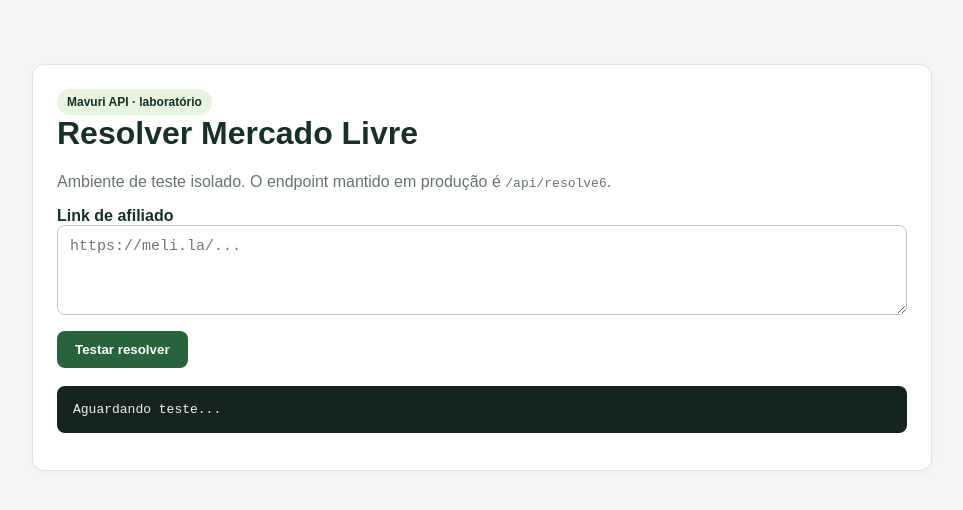
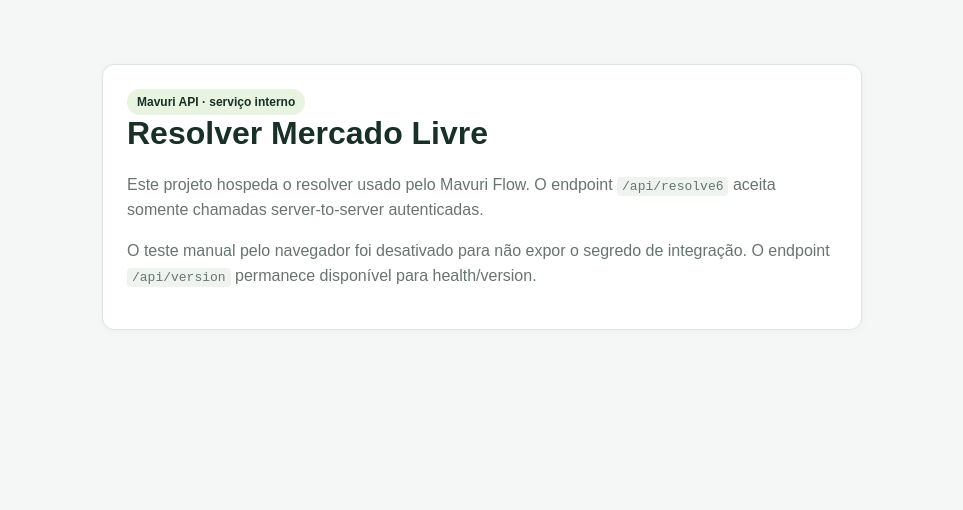
Before and after one commit to mavurioficial/mavuri-api-test, a plain HTML site: page index.html in a window 1280 px wide. Shown: the whole page, without its empty margins (158-1121 px from the left). Drawn offline with Linux system fonts and the light colour scheme.

Commit message:
security: remove browser resolver test surface

```diff
--- a/index.html
+++ b/index.html
@@ -3,30 +3,24 @@
 <head>
 <meta charset="utf-8">
 <meta name="viewport" content="width=device-width,initial-scale=1">
-<title>Mavuri Resolver — laboratório</title>
+<title>Mavuri Resolver — serviço interno</title>
 <style>
 body{font-family:Arial,sans-serif;margin:0;background:#f4f7f5;color:#183027}
-main{max-width:900px;margin:40px auto;padding:24px}
+main{max-width:760px;margin:40px auto;padding:24px}
 .card{background:#fff;border:1px solid #dbe5df;border-radius:12px;padding:24px;box-shadow:0 2px 10px #00000008}
-h1{margin-top:0}.muted{color:#66756e}
-textarea{width:100%;min-height:90px;box-sizing:border-box;padding:12px;border:1px solid #b9c9c0;border-radius:8px;font-size:15px}
-button{margin-top:12px;padding:11px 18px;border:0;border-radius:8px;background:#28633d;color:#fff;font-weight:700;cursor:pointer}
-pre{white-space:pre-wrap;word-break:break-word;background:#17231e;color:#e8f2ec;padding:16px;border-radius:8px;margin-top:18px;max-height:55vh;overflow:auto}
+h1{margin-top:0}.muted{color:#66756e;line-height:1.55}
 .badge{display:inline-block;background:#e8f4df;padding:6px 10px;border-radius:999px;font-size:12px;font-weight:700}
+code{background:#eef3ef;padding:2px 5px;border-radius:4px}
 </style>
 </head>
 <body>
 <main>
 <div class="card">
-<span class="badge">Mavuri API · laboratório</span>
+<span class="badge">Mavuri API · serviço interno</span>
 <h1>Resolver Mercado Livre</h1>
-<p class="muted">Ambiente de teste isolado. O endpoint mantido em produção é <code>/api/resolve6</code>.</p>
-<label for="url"><strong>Link de afiliado</strong></label>
-<textarea id="url" placeholder="https://meli.la/..."></textarea>
-<button id="testar">Testar resolver</button>
-<pre id="resultado">Aguardando teste...</pre>
+<p class="muted">Este projeto hospeda o resolver usado pelo Mavuri Flow. O endpoint <code>/api/resolve6</code> aceita somente chamadas server-to-server autenticadas.</p>
+<p class="muted">O teste manual pelo navegador foi desativado para não expor o segredo de integração. O endpoint <code>/api/version</code> permanece disponível para health/version.</p>
 </div>
 </main>
-<script src="/app.js?v=2026.09.24.01"></script>
 </body>
 </html>
```
